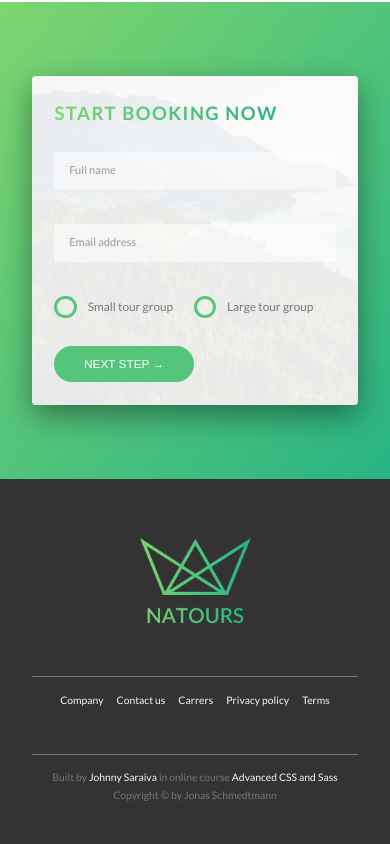
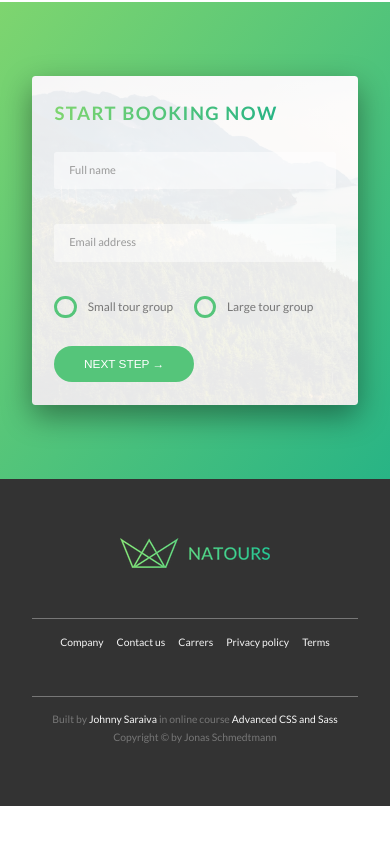
Before and after one commit to Johnny-Saraiva/natours, a website: page index.html in a window 390 px wide. Shown: the part 5530-6374 px from the top of the page. After the commit the page ends 6336 px from the top, so only its background shows below. Drawn offline with Linux system fonts and the light colour scheme; grey boxes are pictures that could not be loaded.

Commit message:
Configured responsive footer image

```diff
--- a/index.html
+++ b/index.html
@@ -343,7 +343,12 @@
         </main>
         <footer class="footer">
             <div class="footer__logo-box">
-                <img src="img/logo-green-2x.png" alt="Full logo" class="footer__logo">
+                <picture class="footer__logo">
+                    <source srcset="img/logo-green-small-1x.png 1x, img/logo-green-small-2x.png 2x"
+                        media="(max-width: 37.5rem)"
+                    >
+                    <img srcset="img/logo-green-1x.png 1x, img/logo-green-2x.png 2x" alt="Full logo" >
+                </picture>
             </div>
             <div class="row">
                 <div class="col-1-of-2">
```
